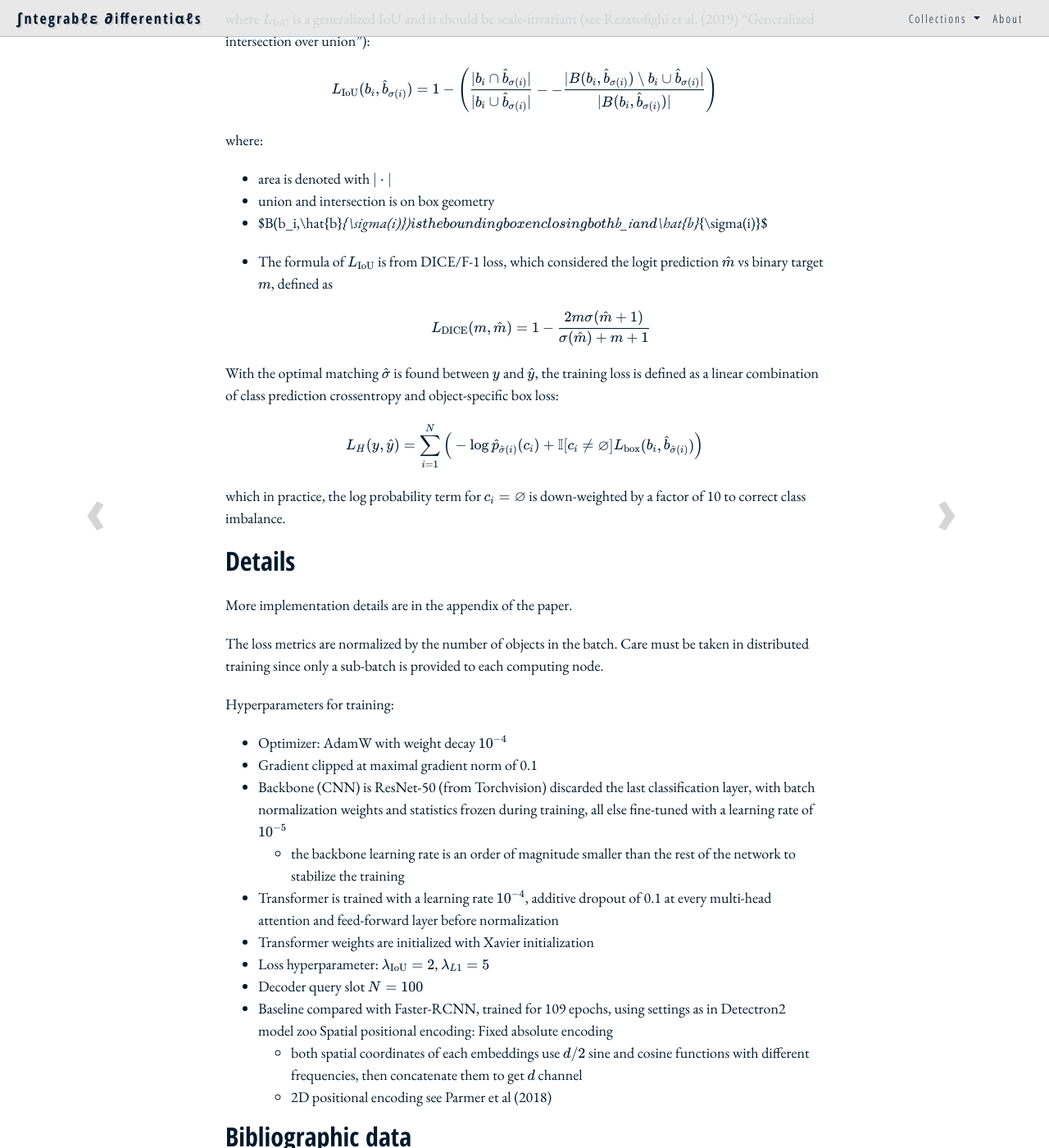
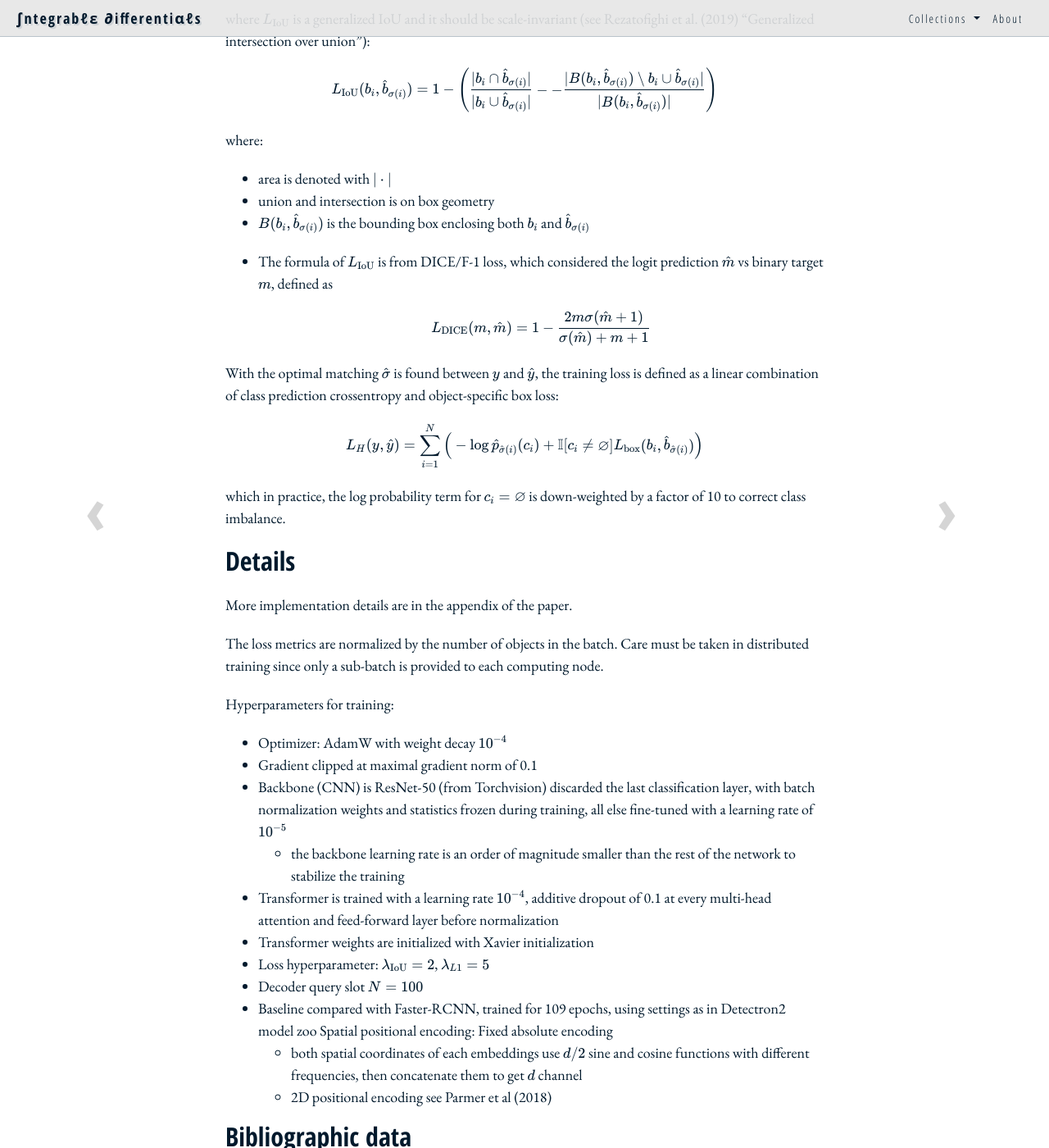
Before and after one commit to righthandabacus/righthandabacus.github.io, a Jekyll site: the page built from _posts/2023-05-10-ckmsuz20-detr.markdown, in a window 1280 px wide and 1400 px high, scrolled down 1899 px. Shown: the whole window at 82% size. Built offline with Jekyll 4.4.1, drawn with Linux system fonts in a browser that asks for light colours; nearby versions of some CDN libraries; some web fonts are replaced; comment, search, counter and statistics services are not loaded; some of the changed text lies outside the part shown.

Commit message:
fix latex

```diff
--- a/Gemfile
+++ b/Gemfile
@@ -1,8 +1,4 @@
 source 'https://rubygems.org'
 
 gem 'github-pages'
-gem 'jekyll-paginate'
-gem 'jemoji'
-
-
 gem "webrick", "~> 1.7"
--- a/_posts/2023-05-10-ckmsuz20-detr.markdown
+++ b/_posts/2023-05-10-ckmsuz20-detr.markdown
@@ -110,8 +110,8 @@ where:
 
 - area is denoted with $\vert\cdot\vert$
 - union and intersection is on box geometry
-- $B(b_i,\hat{b}_{\sigma(i)})$ is the bounding box enclosing both
-  $b_i$ and $\hat{b}_{\sigma(i)}$
+- $$B(b_i,\hat{b}_{\sigma(i)})$$ is the bounding box enclosing both
+  $$b_i$$ and $$\hat{b}_{\sigma(i)}$$
 - The formula of $L_{\text{IoU}}$ is from DICE/F-1 loss, which considered the
   logit prediction $\hat{m}$ vs binary target $m$, defined as
 
```
Also changed, not shown: other parts of _posts/2023-05-10-ckmsuz20-detr.markdown (+1 -1 lines).
